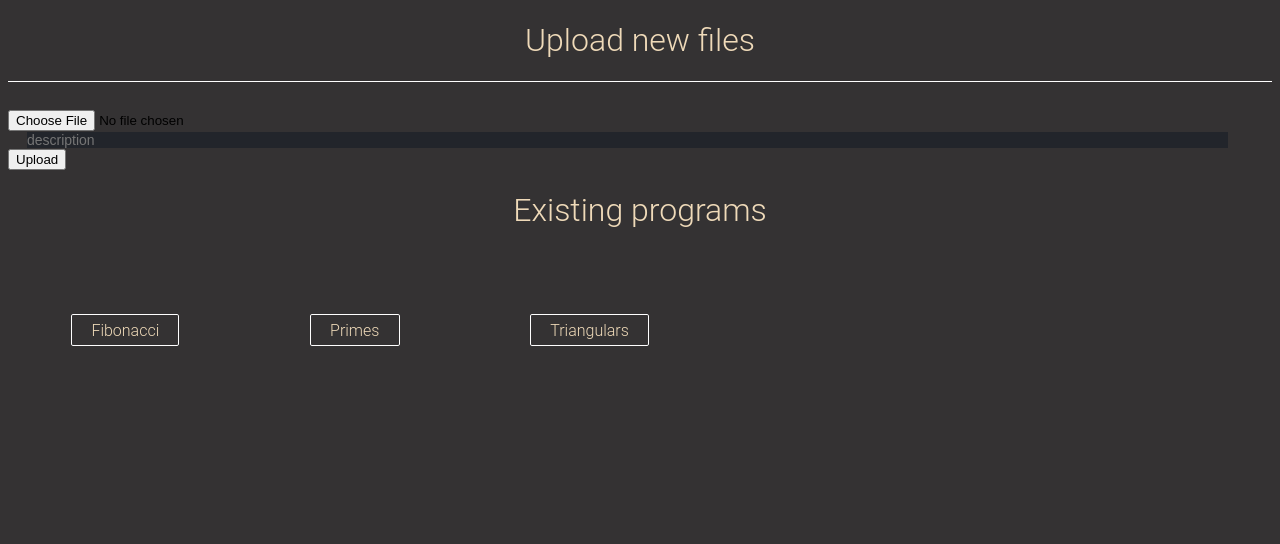
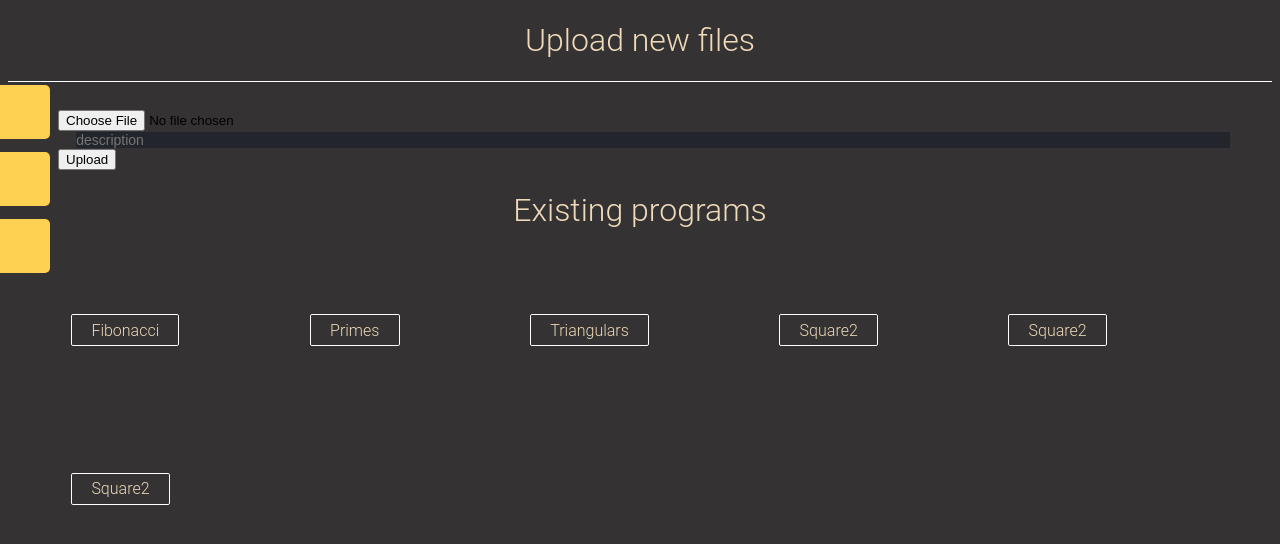
Before and after one commit to jsteng19/remote_machine, a Flask app: page /upload in a window 1280 px wide. Shown: the top 544 px of the page. Run offline with Flask 2, Linux system fonts and the light colour scheme.

Commit message:
fixed navigator buttons

```diff
--- a/database/programs.json
+++ b/database/programs.json
@@ -1 +1 @@
-[{"description": "returns the nth Fibonacci number", "name": "Fibonacci"}, {"description": "returns the nth prime number", "name": "Primes"}, {"description": "returns the nth triangular number", "name": "Triangulars"}]
+[{"description": "returns the nth Fibonacci number", "name": "Fibonacci"}, {"description": "returns the nth prime number", "name": "Primes"}, {"description": "returns the nth triangular number", "name": "Triangulars"}, {"description": "returns the square of the input", "name": "Square2"}, {"description": "returns the square of the input", "name": "Square2"}, {"description": "returns the square of the input", "name": "Square2"}]
--- a/static/styles/styles.css
+++ b/static/styles/styles.css
@@ -32,7 +32,7 @@
   background-color: #ffd152;
 }
 
-#upload {
+#uploadPage {
   top: 19%;
   background-color: #ffd152;
 }
--- a/static/styles/uploadstyles.css
+++ b/static/styles/uploadstyles.css
@@ -29,6 +29,11 @@
 
 #home {
   top: 10.6%;
+  background-color: #ffd152;
+}
+
+#uploadPage {
+  top: 19%;
   background-color: #ffd152;
 }
 
@@ -219,3 +224,6 @@
 padding:none;
 content: ">>> ";
 }
+.stuff{
+margin-left:50px;
+}
--- a/templates/home.html
+++ b/templates/home.html
@@ -67,8 +67,8 @@
         <h1 class = "toptitle">External Code Runner</h1>
       <hr class = "topline">
       <div id="mySidenav" class="sidenav">
-            <a href="home.html" id="home">Home</a>
-            <a href="upload.html" id="upload">Upload</a>
+            <a href="/" id="home">Home</a>
+            <a href="upload" id="uploadPage">Upload</a>
             <a href="#" id="contact">TBD</a>
       </div>
         <div id ="buttdiv">
--- a/templates/upload.html
+++ b/templates/upload.html
@@ -6,6 +6,12 @@
 
       <h1 class = "toptitle">Upload new files</h1>
       <hr class = "topline">
+      <div id="mySidenav" class="sidenav">
+            <a href="/" id="home">Home</a>
+            <a href="upload" id="uploadPage">Upload</a>
+            <a href="#" id="contact">TBD</a>
+      </div>
+<div class = "stuff">
     <form method=post enctype=multipart/form-data>
       <input type='file' name='file'>
       <br>
@@ -13,7 +19,7 @@
       <br>
       <input type=submit value=Upload>
     </form>
-
+</div>
 {% with messages = get_flashed_messages() %}
   {% if messages %}
     <ul class=flashes>
```
Also changed, not shown: 1 other file.
